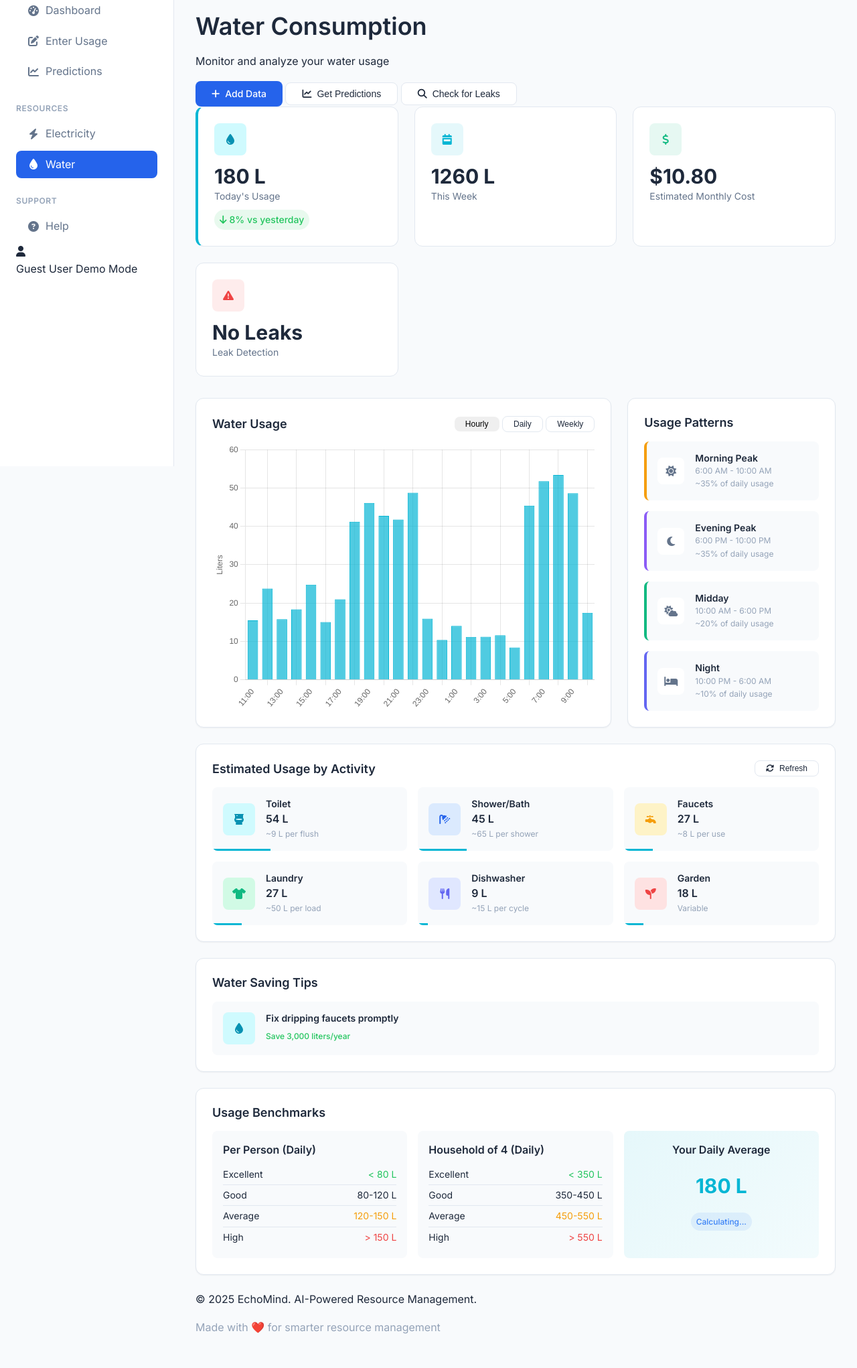
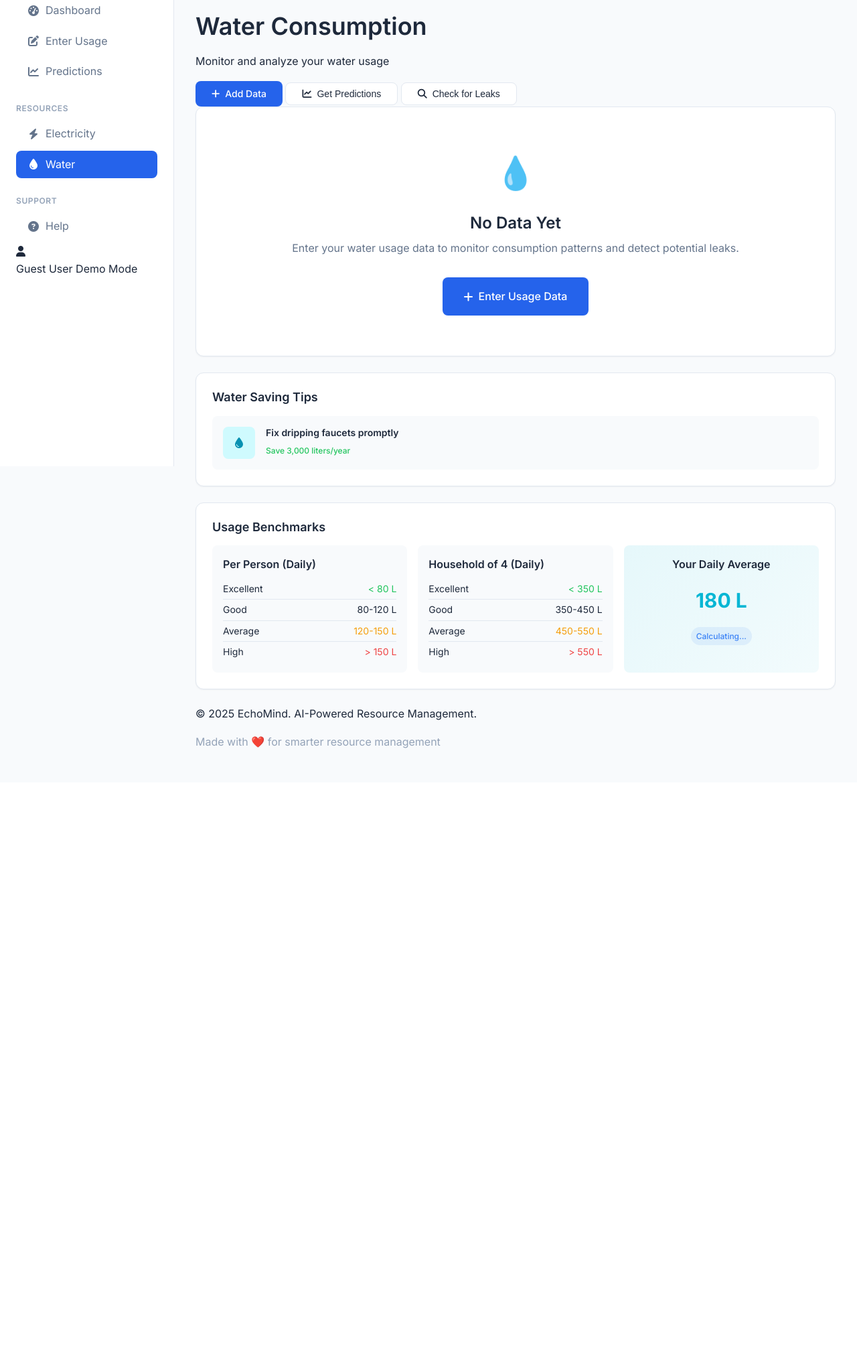
Before and after one commit to DhruvBaghan/Echomind, a Flask app: page /water in a window 1280 px wide. Shown: the part 104-2146 px from the top of the page at 67% size. After the commit the page ends 1221 px from the top, so only its background shows below. Run offline with Flask 3, Linux system fonts and the light colour scheme.

Commit message:
Add empty state to electricity and water usage tabs
Implement empty state UI and logic for electricity and water tabs in frontend/templates/electricity.html and frontend/templates/water.html. The changes hide content and display an "No Data Yet" message until user-entered data is available, controlled by JavaScript event listeners.

Replit-Commit-Author: Agent
Replit-Commit-Session-Id: 0582e307-d825-463c-9af7-ed2c1db0493d
Replit-Commit-Checkpoint-Type: full_checkpoint
Replit-Commit-Event-Id: e6336aab-0ac5-4aed-a5c2-f4abe88c4d49
Replit-Commit-Screenshot-Url: https://storage.googleapis.com/screenshot-production-us-central1/a38feb0b-5821-4d52-af80-1240a8a5b25f/0582e307-d825-463c-9af7-ed2c1db0493d/5fyCX34

```diff
--- a/frontend/templates/water.html
+++ b/frontend/templates/water.html
@@ -21,8 +21,21 @@
 {% endblock %}
 
 {% block content %}
+<!-- Empty State -->
+<div id="empty-state" class="card" style="text-align: center; padding: 60px 40px;">
+    <div style="font-size: 48px; margin-bottom: 20px;">💧</div>
+    <h2 style="font-size: 24px; margin-bottom: 10px; color: var(--text-primary);">No Data Yet</h2>
+    <p style="color: var(--text-secondary); margin-bottom: 30px; font-size: 16px;">
+        Enter your water usage data to monitor consumption patterns and detect potential leaks.
+    </p>
+    <a href="{{ url_for('user_input') }}" class="btn btn-primary btn-lg">
+        <i class="fas fa-plus"></i>
+        Enter Usage Data
+    </a>
+</div>
+
 <!-- Stats Overview -->
-<div class="stats-grid">
+<div class="stats-grid" id="stats-grid" style="display: none;">
     <div class="stat-card water">
         <div class="stat-icon water">
             <i class="fas fa-tint"></i>
@@ -72,7 +85,7 @@
 </div>
 
 <!-- Charts Row -->
-<div style="display: grid; grid-template-columns: 2fr 1fr; gap: var(--spacing-lg);">
+<div id="charts-row" style="display: none; grid-template-columns: 2fr 1fr; gap: var(--spacing-lg);">
     <!-- Usage Chart -->
     <div class="card">
         <div class="card-header">
@@ -142,7 +155,7 @@
 </div>
 
 <!-- Activity Breakdown -->
-<div class="card">
+<div class="card" id="activity-section" style="display: none;">
     <div class="card-header">
         <h3 class="card-title">Estimated Usage by Activity</h3>
         <button class="btn btn-sm btn-secondary" onclick="refreshActivities()">
@@ -739,6 +752,28 @@
         });
     }
 
+    // Load page with empty state check
+    document.addEventListener('DOMContentLoaded', () => {
+        const stats = {
+            today: document.getElementById('today-usage')?.textContent || '',
+            week: document.getElementById('week-usage')?.textContent || ''
+        };
+
+        const hasData = !stats.today?.includes('--') || !stats.week?.includes('--');
+
+        if (!hasData) {
+            document.getElementById('empty-state')?.style.removeProperty('display');
+            document.getElementById('stats-grid')?.style.setProperty('display', 'none', 'important');
+            document.getElementById('charts-row')?.style.setProperty('display', 'none', 'important');
+            document.getElementById('activity-section')?.style.setProperty('display', 'none', 'important');
+        } else {
+            document.getElementById('empty-state')?.style.setProperty('display', 'none', 'important');
+            document.getElementById('stats-grid')?.style.removeProperty('display');
+            document.getElementById('charts-row')?.style.removeProperty('display');
+            document.getElementById('activity-section')?.style.removeProperty('display');
+        }
+    });
+
     // Check for leaks
     document.getElementById('check-leaks')?.addEventListener('click', async function() {
         try {
```
Also changed, not shown: frontend/templates/electricity.html (+38 -3 lines).
